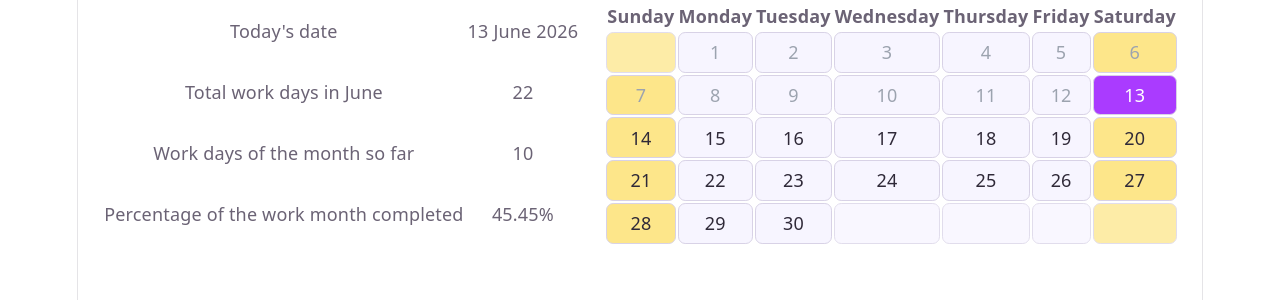
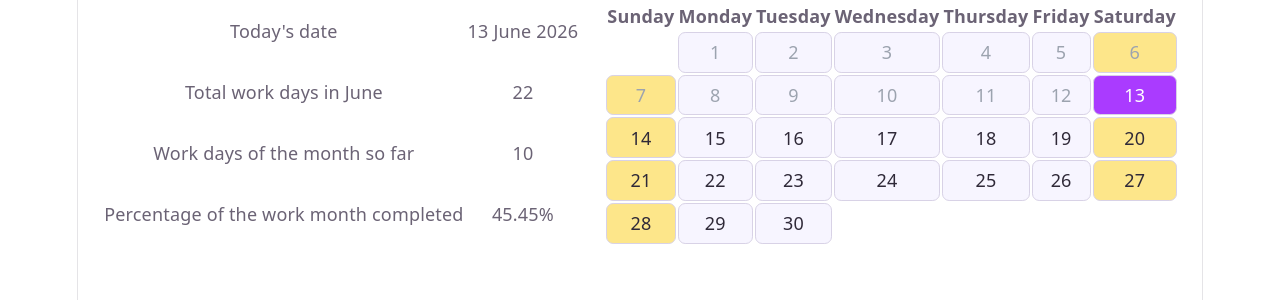
Before and after one commit to hwbrent/tempo, a React (Vite) app: page / in a window 1280 px wide. Shown: the top 300 px of the page. Built offline with nearby package versions, Linux system fonts and the light colour scheme.

Commit message:
Hide days not in this month

```diff
--- a/src/App.css
+++ b/src/App.css
@@ -6,7 +6,7 @@
   --calendar-day-today-bg: #aa3bff;
   --calendar-day-today-text: #ffffff;
   --calendar-day-future: #2f2938;
-  --calendar-day-not-in-month: #cbd5e1;
+  /* --calendar-day-not-in-month: #cbd5e1; */
 }
 
 @media (prefers-color-scheme: dark) {
@@ -18,7 +18,7 @@
     --calendar-day-today-bg: #c084fc;
     --calendar-day-today-text: #111827;
     --calendar-day-future: #f3f4f6;
-    --calendar-day-not-in-month: #4b5563;
+    /* --calendar-day-not-in-month: #4b5563; */
   }
 }
 
@@ -54,6 +54,5 @@
 }
 
 .calendar-day.not-in-month {
-  color: var(--calendar-day-not-in-month);
-  opacity: 0.75;
+  visibility: hidden;
 }
```
